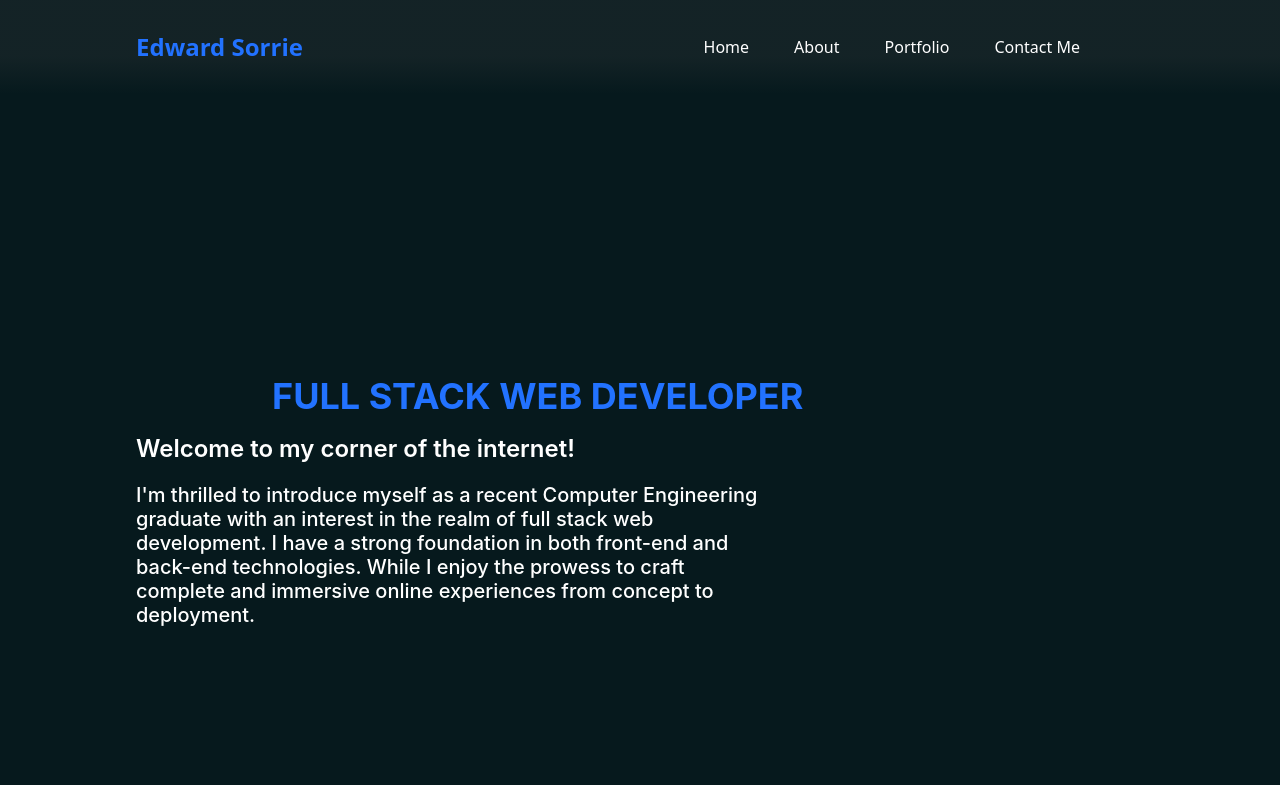
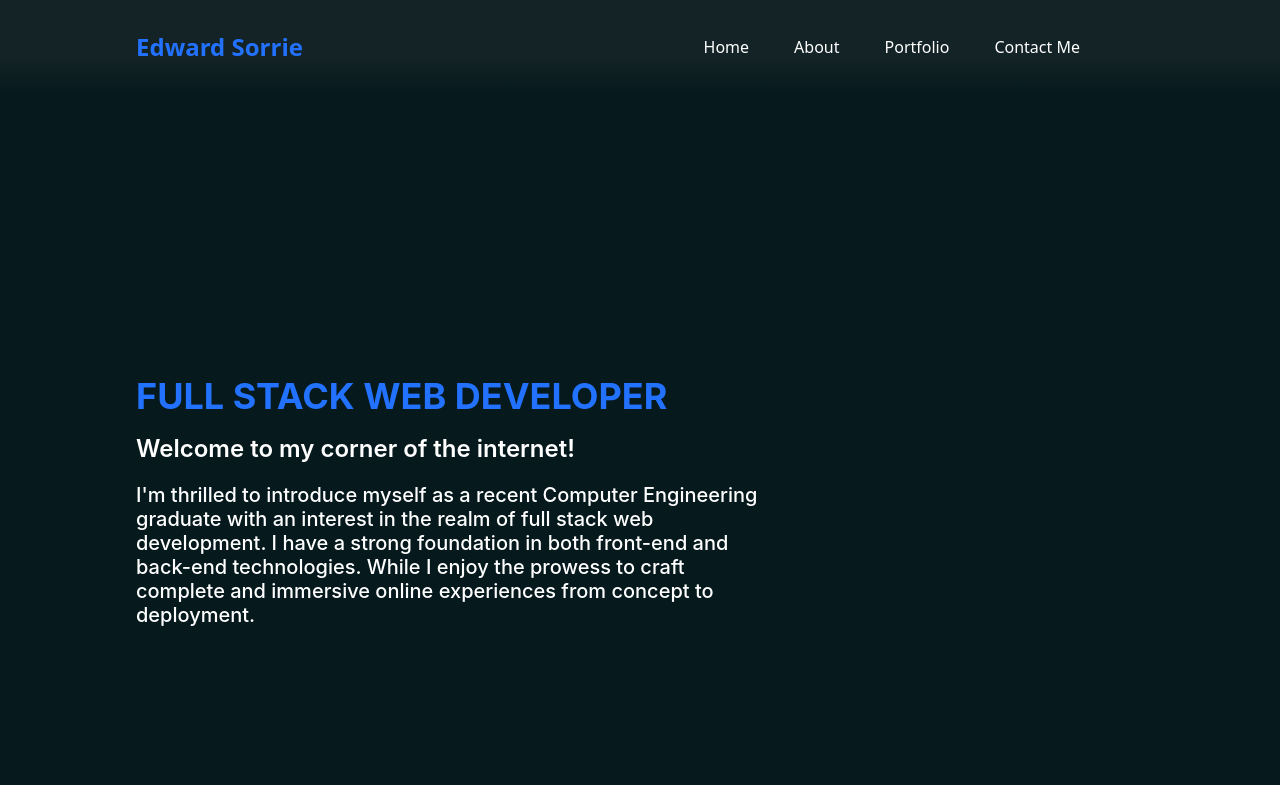
Before and after one commit to esorrie/personal-website, a React (Vite) app: page / in a window 1280 px wide. Shown: the top 785 px of the page. Built offline with nearby package versions, Linux system fonts and the light colour scheme.

Commit message:
adjusted style name for section title

```diff
--- a/src/Contact.css
+++ b/src/Contact.css
@@ -1,4 +1,4 @@
-.title {
+.contactTitle {
     color: #2272FF;
     font-family: Inter;
     font-size: 36px;
--- a/src/Contact.jsx
+++ b/src/Contact.jsx
@@ -5,7 +5,7 @@ const Contact = () => {
 
     return (
         <div className="">
-            <div className="title"> Contact Me </div>
+            <div className="contactTitle"> Contact Me </div>
             <div className="flex">
                 <div className="mailIcon">
                     <svg xmlns="http://www.w3.org/2000/svg" width="34" height="24" viewBox="0 0 34 24" fill="none">
```
